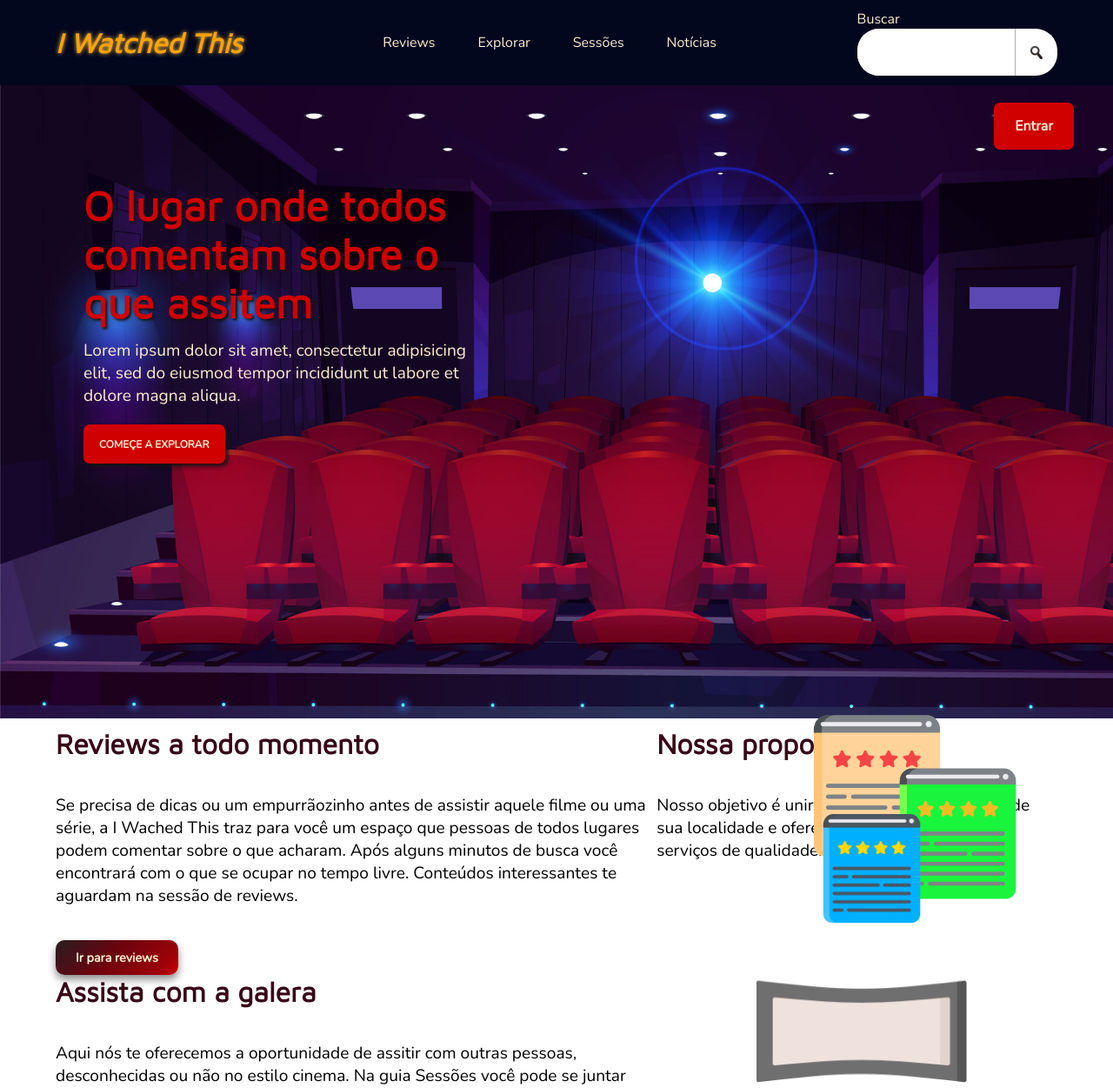
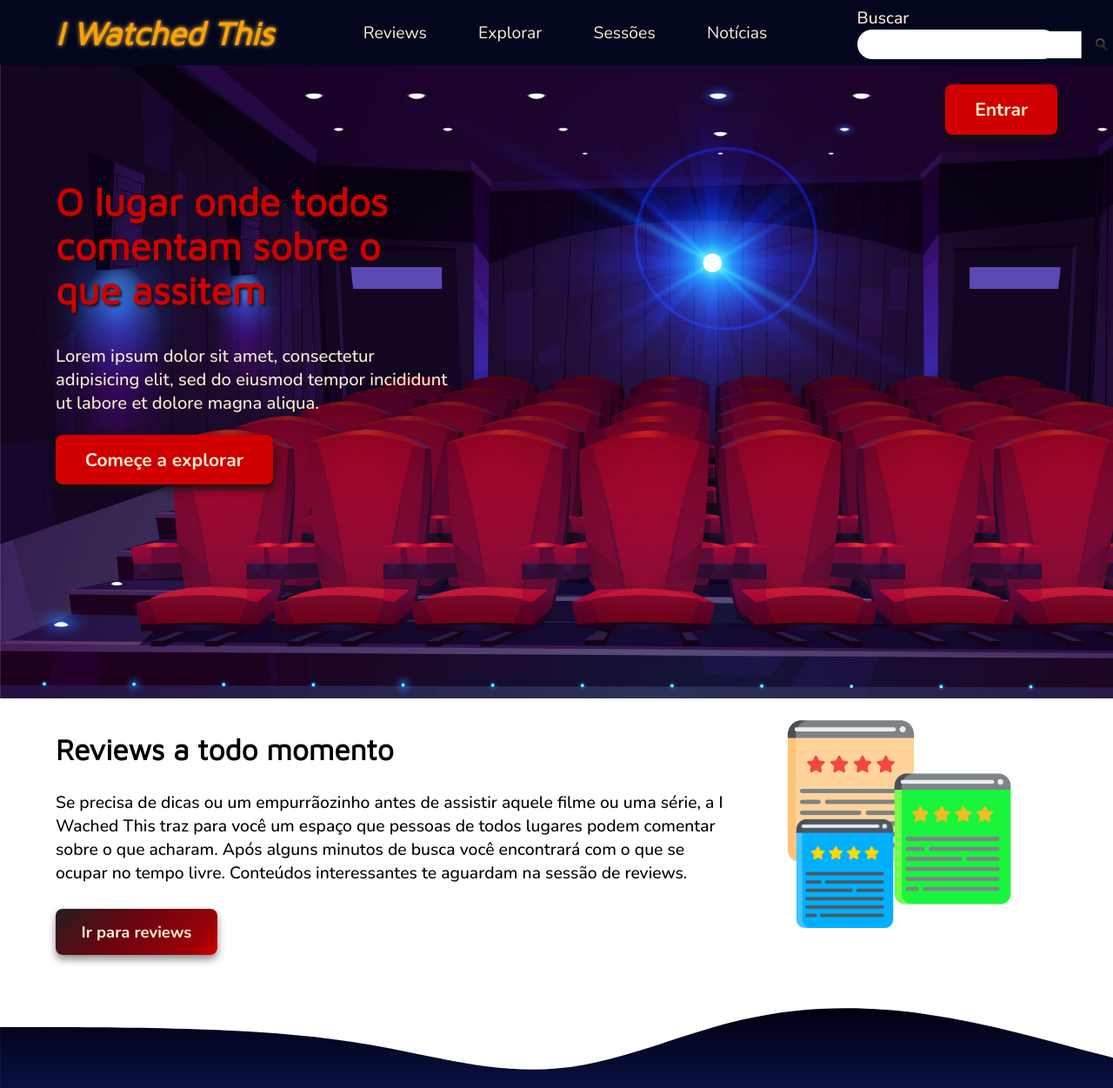
Before and after one commit to Nakaitsu/i-watched-this, a plain HTML site: page index.html in a window 1280 px wide. Shown: the top 1251 px of the page at 87% size. Drawn offline with nearby package versions, Linux system fonts and the light colour scheme.

Commit message:
arrumando

```diff
--- a/css/index.css
+++ b/css/index.css
@@ -1,46 +1,141 @@
-@import url('https://fonts.googleapis.com/css2?family=Maven+Pro&family=Nunito:wght@200&display=swap');
+@import url('https://fonts.googleapis.com/css2?family=Maven+Pro&family=Nunito:wght@200;500;700&display=swap');
 
-body{
+:root{
+  --cinza-escuro: #333;
+  --cinza-escuro-darker: #141313;
+  --cinza-escuro-darker-2: #080808;
+  --cinza-claro: #acacac;
+  --cinza: #8a8a8a;
+  --vermelho: #d00000;
+  --vermelho-escuro: #370617;
+  --branco-base: #ffecd1;
+  --amarelo-lighter: #ffbd43;
+  --amarelo: #faa307;
+  --azul-escuro: #03071e;
+}
+
+*{
   padding: 0;
   margin: 0;
-
   font-family: 'Nunito', sans-serif;
+  font-size: 1.1rem;
 }
-h1, h2, h3, h4, h5, h6, p{
-  margin: 0;
+p, label, a, span{
+  font-weight: 500;
 }
 h1, h2, h3, h4, h5, h6{
   font-family: 'Maven Pro', sans-serif;
-}
-p, label, button, input{
-  font-family: 'Nunito', sans-serif;
-  font-size: 12px;
 }
 a{
   text-decoration: none;
 }
 ul{
-  padding: 0;
-  margin: 0;
   list-style: none;
 }
+h6{
+  font-size: 1.28rem;
+}
+h5{
+  font-size: 1.45rem;
+}
+h4{
+  font-size: 1.6rem;
+}
+h3{
+  font-size: 1.9rem;
+}
+h2{
+  font-size: 2.5rem;
+}
+h1{
+  font-size: 2.125rem;
+}
+svg{
+  display: block;
+}
+
+.mb{
+  margin-bottom: .5em;
+}
+.mb-1{
+  margin-bottom: 1em;
+}
+.mb-2{
+  margin-bottom: 2em;
+}
+.mb-3{
+  margin-bottom: 3em;
+}
+
+.btn{
+  padding: .7em 1.6em;
+
+  border-radius: 8px;
+
+  cursor: pointer;
+  background-color: var(--vermelho);
+  color: var(--branco-base);
+  font-weight: bold;
+}
+.btn-big{
+  font-size: 1.2rem;
+}
+.btn-small{
+  font-size: 1.05rem;
+}
+.btn-gradient-1{
+  background: linear-gradient(135deg, rgba(38,29,32,1) 0%,rgba(106,4,15,1) 43%,rgba(157,2,8,1) 85%,rgba(208,0,0,1) 100%);
+}
+.btn-search{
+  display: inline-block;
+  min-width: 16px;
+  padding: .1em .75em;
+
+  border: none;
+  border-left: .7px solid var(--cinza-claro);
+
+  vertical-align: middle;
+  text-indent: -9999px;
+  cursor: pointer;
+  background-image: url("./../img/busca.png");
+  background-size: 16px;
+  background-position: center;
+  background-repeat: no-repeat;
+}
+
+.shadow{
+  box-shadow: 0 5px 10px var(--cinza);
+}
+.shadow-2{
+  box-shadow: 0 5px 10px var(--cinza-escuro-darker);
+}
+.shadow-3{
+  box-shadow: 0 5px 10px var(--cinza-escuro-darker-2);
+}
+
+.wave-top{
+  position: relative;
+  z-index: -1;
+  top: 5px;
+}
+
 footer{
   padding: 80px 3px 0;
 
-  background: linear-gradient(to bottom, rgba(0,3,38,1) 0%,rgba(3,7,30,1) 60%,rgba(1,0,17,1) 99%);
-  color: #ffecd1;
+  background: linear-gradient(to bottom, #000326 0%,#03071e 60%,#010011 99%);
+  color: var(--branco-base);
 }
 header{
-  padding: .7em 0;
+  padding: .35em 0;
   width: 100%;
 
-  background-color: #03071e;
-  color: #ffecd1;
+  background-color: var(--azul-escuro);
+  color: var(--branco-base);
 }
 header h1{
   font-style: italic;
-  color: #faa307;
-  text-shadow: 0 0 5px #ffbd43;
+  color: var(--amarelo);
+  text-shadow: 0 0 5px var(--amarelo-lighter);
 }
 section.container{
   margin: 10px auto;
@@ -56,8 +151,9 @@ section.container{
 .header-nav a{
   display: block;
   padding: 0.6em 1.4em;
+  font-weight: 200;
 
-  color: #ffecd1;
+  color: var(--branco-base);
 }
 .header-search{
   flex-grow: 1;
@@ -66,45 +162,28 @@ section.container{
   flex-direction: column;
   max-width: 20%;
 }
-.header-search label{
-  font-size: 1rem;
-}
 .search-bar input{
   display: block;
-  flex-grow: 1;
+  flex: 2 1 0;
 
-  display: block;
-  padding: .3em .35em;
+  display: inline-block;
 
   border: none;
-  color: #333;
+  color: var(--cinza-escuro);
 }
 .search-bar input:focus{
   outline: none
 }
+.search-bar .btn-search{
+  flex: 1 0 16px;
+}
 .search-bar{
   display: flex;
-  overflow: hidden;
+  padding: .1em .55em;
 
   border-radius: 25px;
 
   background-color: white;
-}
-.search-bar a{
-  display: inline-block;
-  min-width: 16px;
-  padding: 1em;
-
-  border: none;
-  border-left: .7px solid #acacac;
-
-  vertical-align: middle;
-  text-indent: -9999px;
-  cursor: pointer;
-  background-image: url("./../img/busca.png");
-  background-size: 16px 16px;
-  background-position: center;
-  background-repeat: no-repeat;
 }
 .container{
   width: 90%;
@@ -117,15 +196,13 @@ section.container{
   padding: 50px 0;
 }
 .footer-division section{
-  border-left: 1px solid rgb(255, 255, 255);
+  border-left: 1px solid white;
   padding-left: 10px;
 }
-.footer-division h3{
-  font-size: 1.6em;
+.footer-division h4{
   margin-bottom: 10px;
 }
 .footer-division p{
-  font-size: 1em;
   text-align: justify;
 }
 .footer-division li{
@@ -134,16 +211,41 @@ section.container{
 .footer-division a{
   display: block;
 
-  color: #ffecd1;
+  color: var(--branco-base);
+}
+.topics{
+  display: flex;
+  flex-wrap: wrap;
+  align-items: center;
+  width: 100%;
+  min-height: 200px;
+  padding: 2em 0;
+}
+.topics h4{
+  color: var(--vermelho-escuro);
+}
+.topics-bg{
+  background-color: #0b1651;
+  color: var(--branco-base);
 }
 .text{
-  float: left;
-  width: 60%;
+  flex: 2 1 0;
+
+  display: flex;
+  flex-direction: column;
+  row-gap: 1.45em;
+}
+.text-start{
+  align-items: flex-start;
+}
+.text-end{
+  align-items: flex-end;
 }
 .illustration{
+  flex: 1 1 0;
+  align-self: stretch;
+
   position: relative;
-  float: right;
-  width: 30%;
 }
 .illustration img{
   position: absolute;
@@ -151,46 +253,50 @@ section.container{
   width: 125px;
 }
 .first-window{
-  position: relative;
   width: 100%;
   height: 91vh;
 
   background-image: url("./../img/sala-cinema.jpg");
   background-size: cover;
 }
+.first-window .wrapper{
+  position: relative;
+  min-height: 100%;
+}
+.first-window .sigin{
+  position: absolute;
+  top: 3%;
+  right: 0;
+}
 .welcome{
-  position: relative;
-  top: 15%;
-  right: 25%;
-  width: 35%;
-  margin: 0 auto;
-  padding: 0 7%;
+  position: absolute;
+  top: 18%;
+  left: 0;
 
-  color: #ffecd1;
+  display: flex;
+  flex-direction: column;
+  align-items: flex-start;
+  justify-content: center;
+  row-gap: 1.2em;
+  max-width: 40%;
+
+  color: var(--branco-base);
 }
 .welcome p{
-  font-size: 1.2em;
+  font-size: 1.15rem;
 }
 .welcome h2{
   margin-bottom: 0.3em;
 
-  font-size: 3em;
-  text-shadow: 2px 2px 3px #141313;
-  color: #d00000;
+  text-shadow: 2px 2px 3px var(--cinza-escuro-darker);
+  color: var(--vermelho);
 }
 .welcome button{
   position: absolute;
   bottom: -25%;
   padding: 1.2em 1.5em;
 
-  border-style: none;
-  border-radius: 7px;
-  box-shadow: 3px 3px 5px #141313;
-
-  background-color: #d00000;
-  color: #ffecd1;
-  text-transform: uppercase;
-  font-weight: 700;
+  box-shadow: 3px 3px 5px var(--cinza-escuro-darker);
 }
 .cards{
   display: grid;
@@ -207,53 +313,18 @@ section.container{
 
   background-color: rgb(180, 221, 167);
 }
-.topics h3{
-  font-size: 2em;
-  font-weight: 900;
-  color: #370617;
-}
-.topics p{
-  font-size: 1.2em;
-}
-.topics p:not(.cards p){
-  padding: 2em 0;
-  font-weight: 500;
-}
-.topics button{
-  padding: 0.7em 1.6em;
-
-  border-style: none;
-  border-radius: 10px;
-  box-shadow: 0 5px 10px #8a8a8a;
-
-  background: linear-gradient(135deg, rgba(38,29,32,1) 0%,rgba(106,4,15,1) 43%,rgba(157,2,8,1) 85%,rgba(208,0,0,1) 100%);
-  color: #ffecd1;
-  font-weight: bold;
-  font-size: 0.9em;
-}
 .copyright{
-  background-color: #080808;
+  background-color: var(--cinza-escuro-darker-2);
   padding: 10px;
 }
 .copyright p{
   text-indent: 10px;
+  font-weight: 200;
 }
 .copyright span::after{
   content: "\00A9";
 }
-#login-btn{
-  position: absolute;
-  top: 20px;
-  right: 45px;
-  padding: 1em 1.5em;
 
-  border-radius: 7px;
-
-  background-color: #d00000;
-  color: #ffecd1;
-  text-decoration: none;
-  font-weight: bold;
-}
 #yellow-review{
   top: 5px;
   left: 22%;
--- a/index.html
+++ b/index.html
@@ -1,5 +1,6 @@
 <!DOCTYPE html>
 <html lang="pt-br">
+
 <head>
   <meta charset="utf-8">
   <meta name="viewport" content="width=device-width, initial-scale=1">
@@ -26,7 +27,7 @@
 
         <div class="search-bar">
           <input type="search" name="header-search" id="header-search-bar">
-                <a>buscar</a>
+          <a class="btn-search">buscar</a>
         </div>
       </div>
 
@@ -36,63 +37,109 @@
 
   <main>
     <div class="first-window">
+      <div class="container wrapper">
         <div class="welcome">
           <h2>O lugar onde todos comentam sobre o que assitem</h2>
-          <p>Lorem ipsum dolor sit amet, consectetur adipisicing elit, sed do eiusmod tempor incididunt ut labore et dolore magna aliqua.</p>
+          <p>Lorem ipsum dolor sit amet, consectetur adipisicing elit, sed do eiusmod tempor incididunt ut labore et
+            dolore magna aliqua.</p>
 
-          <button>Começe a explorar <span></span></button>
+          <a class="btn btn-big shadow-2">Começe a explorar <span></span></a>
         </div>
 
-        <a href="#" id="login-btn">Entrar</a>
+        <a href="#" class="btn btn-big sigin shadow-2">Entrar</a>
+      </div>
     </div>
 
-      <section class="container topics">
-        <div class="text">
+    <div class="container">
+      <section class="topics mb-1">
+        <div class="text text-start">
           <h3>Reviews a todo momento</h3>
           <p>
             Se precisa de dicas ou um empurrãozinho antes de assistir aquele filme ou uma série, a I Wached This
-            traz para você um espaço que pessoas de todos lugares podem comentar sobre o que acharam. Após alguns minutos
-            de busca você encontrará com o que se ocupar no tempo livre. Conteúdos interessantes te aguardam na sessão de reviews.
+            traz para você um espaço que pessoas de todos lugares podem comentar sobre o que acharam. Após alguns
+            minutos
+            de busca você encontrará com o que se ocupar no tempo livre. Conteúdos interessantes te aguardam na sessão
+            de
+            reviews.
           </p>
 
-          <button>Ir para reviews <span></span></button>
+          <a class="btn btn-small btn-gradient-1 shadow">Ir para reviews <span></span></a>
         </div>
 
         <div class="illustration">
-          <img id="yellow-review"src="./img/feedback1.png" alt="ilustração de reviews 1">
+          <img id="yellow-review" src="./img/feedback1.png" alt="ilustração de reviews 1">
           <img id="green-review" src="./img/feedback2.png" alt="ilustração de reviews 2">
           <img id="blue-review" src="./img/feedback3.png" alt="ilustraçãode reviews 3">
         </div>
       </section>
-
-      <section class="container topics">
-        <div class="text">
-          <h3>Assista com a galera</h3>
-          <p>
-            Aqui nós te oferecemos a oportunidade de assitir com outras pessoas, desconhecidas ou não no estilo cinema. Na guia Sessões
-            você pode se juntar com amigos ou entrar em salas prontas e assisitr o que achar melhor. As salas possuem limites de até 50 usuários
-            simultaneamente e conta com um sistema de chat dinâmico para você acompanhar a reação da galera.
-          </p>
-
-          <button>Explorar uma sessão</button>
     </div>
 
+    <svg id="wave" style="transform:rotate(0deg); transition: 0.3s" viewBox="0 0 1440 140" version="1.1"
+      xmlns="http://www.w3.org/2000/svg">
+      <defs>
+        <linearGradient id="sw-gradient-0" x1="0" x2="0" y1="1" y2="0">
+          <stop stop-color="rgba(11.141, 21.545, 81.367, 1)" offset="0%"></stop>
+          <stop stop-color="rgba(1, 0, 17, 1)" offset="100%"></stop>
+        </linearGradient>
+      </defs>
+      <path style="transform:translate(0, 0px); opacity:1" fill="url(#sw-gradient-0)"
+        d="M0,28L40,28C80,28,160,28,240,30.3C320,33,400,37,480,51.3C560,65,640,89,720,81.7C800,75,880,37,960,18.7C1040,0,1120,0,1200,11.7C1280,23,1360,47,1440,67.7C1520,89,1600,107,1680,105C1760,103,1840,79,1920,79.3C2000,79,2080,103,2160,100.3C2240,98,2320,70,2400,63C2480,56,2560,70,2640,72.3C2720,75,2800,65,2880,56C2960,47,3040,37,3120,39.7C3200,42,3280,56,3360,51.3C3440,47,3520,23,3600,28C3680,33,3760,65,3840,79.3C3920,93,4000,89,4080,72.3C4160,56,4240,28,4320,23.3C4400,19,4480,37,4560,53.7C4640,70,4720,84,4800,79.3C4880,75,4960,51,5040,42C5120,33,5200,37,5280,49C5360,61,5440,79,5520,84C5600,89,5680,79,5720,74.7L5760,70L5760,140L5720,140C5680,140,5600,140,5520,140C5440,140,5360,140,5280,140C5200,140,5120,140,5040,140C4960,140,4880,140,4800,140C4720,140,4640,140,4560,140C4480,140,4400,140,4320,140C4240,140,4160,140,4080,140C4000,140,3920,140,3840,140C3760,140,3680,140,3600,140C3520,140,3440,140,3360,140C3280,140,3200,140,3120,140C3040,140,2960,140,2880,140C2800,140,2720,140,2640,140C2560,140,2480,140,2400,140C2320,140,2240,140,2160,140C2080,140,2000,140,1920,140C1840,140,1760,140,1680,140C1600,140,1520,140,1440,140C1360,140,1280,140,1200,140C1120,140,1040,140,960,140C880,140,800,140,720,140C640,140,560,140,480,140C400,140,320,140,240,140C160,140,80,140,40,140L0,140Z">
+      </path>
+    </svg>
+
+    <div class="topics-bg">
+      <div class="container">
+        <section class="topics">
           <div class="illustration">
             <img id="cinema" src="./img/cinema2.png" alt="ilustração cinema">
           </div>
 
+          <div class="text text-end">
+            <h3>Assista com a galera</h3>
+            <p>
+              Aqui nós te oferecemos a oportunidade de assitir com outras pessoas, desconhecidas ou não no estilo
+              cinema.
+              Na
+              guia Sessões
+              você pode se juntar com amigos ou entrar em salas prontas e assisitr o que achar melhor. As salas possuem
+              limites de até 50 usuários
+              simultaneamente e conta com um sistema de chat dinâmico para você acompanhar a reação da galera.
+            </p>
+
+            <a class="btn btn-small btn-gradient-1 shadow-3">Explorar uma sessão</a>
+          </div>
+
         </section>
+      </div>
+    </div>
 
-      <section class="container topics">
-        <div class="text">
+    <svg id="wave" style="transform:rotate(180deg); transition: 0.3s" viewBox="0 0 1440 140" version="1.1"
+      xmlns="http://www.w3.org/2000/svg">
+      <defs>
+        <linearGradient id="sw-gradient-0" x1="0" x2="0" y1="1" y2="0">
+          <stop stop-color="rgba(11.141, 21.545, 81.367, 1)" offset="0%"></stop>
+          <stop stop-color="rgba(1, 0, 17, 1)" offset="100%"></stop>
+        </linearGradient>
+      </defs>
+      <path style="transform:translate(0, 0px); opacity:1" fill="url(#sw-gradient-0)"
+        d="M0,84L40,86.3C80,89,160,93,240,86.3C320,79,400,61,480,60.7C560,61,640,79,720,72.3C800,65,880,33,960,25.7C1040,19,1120,37,1200,53.7C1280,70,1360,84,1440,86.3C1520,89,1600,79,1680,65.3C1760,51,1840,33,1920,32.7C2000,33,2080,51,2160,56C2240,61,2320,51,2400,56C2480,61,2560,79,2640,81.7C2720,84,2800,70,2880,70C2960,70,3040,84,3120,86.3C3200,89,3280,79,3360,70C3440,61,3520,51,3600,53.7C3680,56,3760,70,3840,77C3920,84,4000,84,4080,91C4160,98,4240,112,4320,98C4400,84,4480,42,4560,32.7C4640,23,4720,47,4800,56C4880,65,4960,61,5040,58.3C5120,56,5200,56,5280,56C5360,56,5440,56,5520,56C5600,56,5680,56,5720,56L5760,56L5760,140L5720,140C5680,140,5600,140,5520,140C5440,140,5360,140,5280,140C5200,140,5120,140,5040,140C4960,140,4880,140,4800,140C4720,140,4640,140,4560,140C4480,140,4400,140,4320,140C4240,140,4160,140,4080,140C4000,140,3920,140,3840,140C3760,140,3680,140,3600,140C3520,140,3440,140,3360,140C3280,140,3200,140,3120,140C3040,140,2960,140,2880,140C2800,140,2720,140,2640,140C2560,140,2480,140,2400,140C2320,140,2240,140,2160,140C2080,140,2000,140,1920,140C1840,140,1760,140,1680,140C1600,140,1520,140,1440,140C1360,140,1280,140,1200,140C1120,140,1040,140,960,140C880,140,800,140,720,140C640,140,560,140,480,140C400,140,320,140,240,140C160,140,80,140,40,140L0,140Z">
+      </path>
+    </svg>
+
+    <div class="container">
+      <section class="topics mb-1">
+        <div class="text text-start">
           <h3>Não precisa baixar nada</h3>
           <p>
-            Sem a necessidade de baixar contéudo adicionais, nossa plataforma oferece conforto para nossos usuários com um sistema de streaming. Após
-            assinar um de nossos planos todos canais estarão disponíveis para você acessar. Também há sessões não pagas com filmes, séries e outras midias
+            Sem a necessidade de baixar contéudo adicionais, nossa plataforma oferece conforto para nossos usuários com
+            um
+            sistema de streaming. Após
+            assinar um de nossos planos todos canais estarão disponíveis para você acessar. Também há sessões não pagas
+            com filmes, séries e outras midias
             digitais, porém com uma variedade limitada.
           </p>
 
-          <button>Conhecer nossos serviços</button>
+          <a class="btn btn-small btn-gradient-1 shadow">Conhecer nossos serviços</a>
         </div>
 
         <div class="illustration">
@@ -102,22 +149,29 @@
         </div>
 
       </section>
+    </div>
 
-      <section class="container topics">
+    <div class="container">
+      <section class="topics mb-1">
+        <div class="text text-start mb-2">
           <h3>Nossa proposta</h3>
-        <p>Nosso objetivo é unir as pessoas independente de sua localidade e oferecer entretenimento com serviços de qualidade.</p>
-
+          <p>Nosso objetivo é unir as pessoas independente de sua localidade e oferecer entretenimento com serviços de
+            qualidade.
+          </p>
+        </div>
         <div class="cards">
           <div>
             <p>Conteúdo ilimitado e acessibilidade nós garantimos</p>
           </div>
 
           <div>
-            <p>Se conecte com as atualidades no mundo cinematográfico, recebendo noticías e acessando os útimos lançamentos e sucessos de bilheterias</p>
+            <p>Se conecte com as atualidades no mundo cinematográfico, recebendo noticías e acessando os útimos
+              lançamentos e sucessos de bilheterias</p>
           </div>
 
           <div>
-            <p>Se inscreva em alguns minutos e escolha entre o mundo premium ou grátis, ambos com bastante horas de conteúdos</p>
+            <p>Se inscreva em alguns minutos e escolha entre o mundo premium ou grátis, ambos com bastante horas de
+              conteúdos</p>
           </div>
 
           <div>
@@ -125,22 +179,27 @@
           </div>
         </div>
       </section>
+    </div>
+
   </main>
 
   <footer>
     <div class="container footer-division">
 
       <section>
-          <h3>Sobre</h3>
+        <h4>Sobre</h4>
         <p>
-            Lorem ipsum dolor sit amet, consectetur adipiscing elit, sed do eiusmod tempor incididunt ut labore et dolore magna aliqua.
-            Diam volutpat commodo sed egestas egestas fringilla phasellus faucibus scelerisque. Non curabitur gravida arcu ac tortor. Etiam dignissim diam quis enim lobortis.
-            Ullamcorper morbi tincidunt ornare massa eget egestas. At varius vel pharetra vel turpis. Sit amet commodo nulla facilisi nullam vehicula ipsum a arcu.
+          Lorem ipsum dolor sit amet, consectetur adipiscing elit, sed do eiusmod tempor incididunt ut labore et dolore
+          magna aliqua.
+          Diam volutpat commodo sed egestas egestas fringilla phasellus faucibus scelerisque. Non curabitur gravida arcu
+          ac tortor. Etiam dignissim diam quis enim lobortis.
+          Ullamcorper morbi tincidunt ornare massa eget egestas. At varius vel pharetra vel turpis. Sit amet commodo
+          nulla facilisi nullam vehicula ipsum a arcu.
         </p>
       </section>
 
       <section>
-          <h3>Privacidade e Políticas</h3>
+        <h4>Privacidade e Políticas</h3>
 
           <ul>
             <li><a href="#">Termos de Uso</a></li>
@@ -150,7 +209,7 @@
       </section>
 
       <section>
-          <h3>Suporte</h3>
+        <h4>Suporte</h4>
 
         <ul>
           <li><a href="">Contatos</a></li>
@@ -161,7 +220,7 @@
       </section>
 
       <section>
-          <h3>Redes sociais</h3>
+        <h4>Redes sociais</h4>
 
         <ul>
           <li><a href="#">Twitter</a></li>
@@ -178,4 +237,5 @@
   </footer>
 
 </body>
+
 </html>
```
Also changed, not shown: 1 other file. Lines whose indentation alone changed are shown as unchanged.
